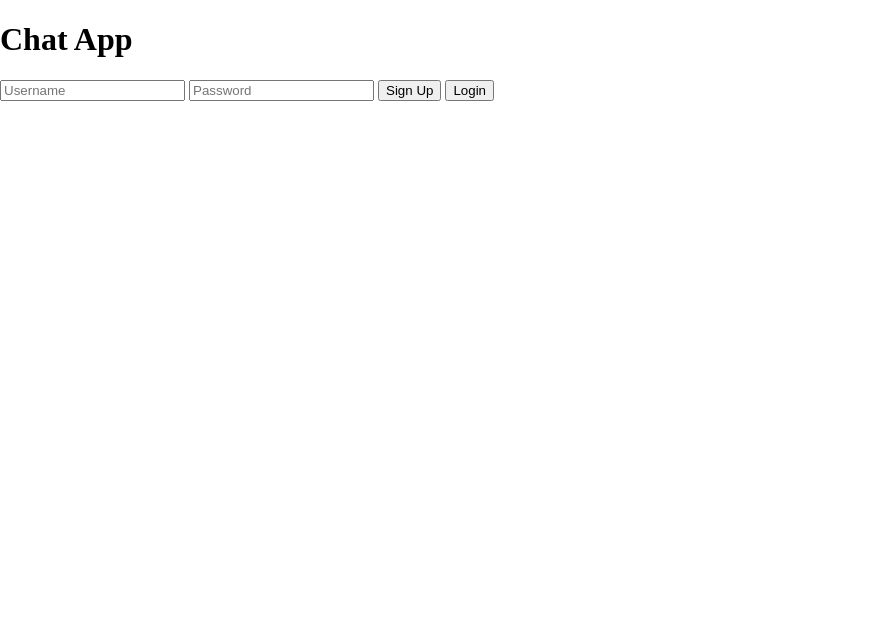
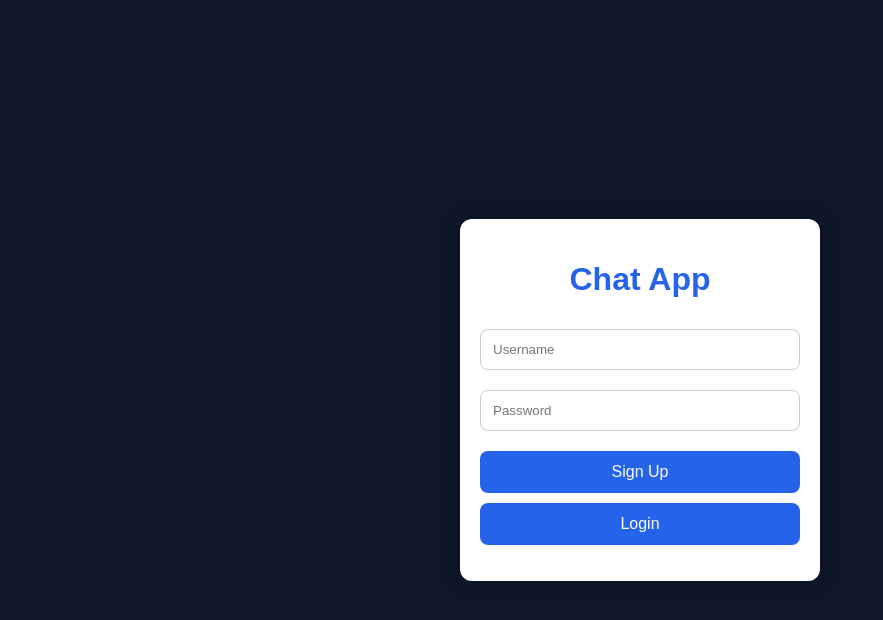
Before and after one commit to Hpayfast/text, a plain HTML site: page index.html in a window 1280 px wide. Shown: the whole page, without its empty margins (0-883 px from the left). Drawn offline with nearby package versions, Linux system fonts and the light colour scheme.

Commit message:
Update style.css

```diff
--- a/style.css
+++ b/style.css
@@ -1,3 +1,53 @@
 body{
-  margin:0;
+    margin:0;
+    padding:0;
+    font-family:Arial,sans-serif;
+    background:#0f172a;
+    display:flex;
+    justify-content:center;
+    align-items:center;
+    height:100vh;
 }
+
+.box{
+    width:320px;
+    background:#fff;
+    padding:20px;
+    border-radius:12px;
+    box-shadow:0 0 20px rgba(0,0,0,.3);
+    text-align:center;
+}
+
+h1{
+    color:#2563eb;
+}
+
+input{
+    width:100%;
+    padding:12px;
+    margin:10px 0;
+    border:1px solid #ccc;
+    border-radius:8px;
+    box-sizing:border-box;
+}
+
+button{
+    width:100%;
+    padding:12px;
+    margin-top:10px;
+    background:#2563eb;
+    color:white;
+    border:none;
+    border-radius:8px;
+    cursor:pointer;
+    font-size:16px;
+}
+
+button:hover{
+    background:#1d4ed8;
+}
+
+#status{
+    margin-top:15px;
+    color:#333;
+}
```
